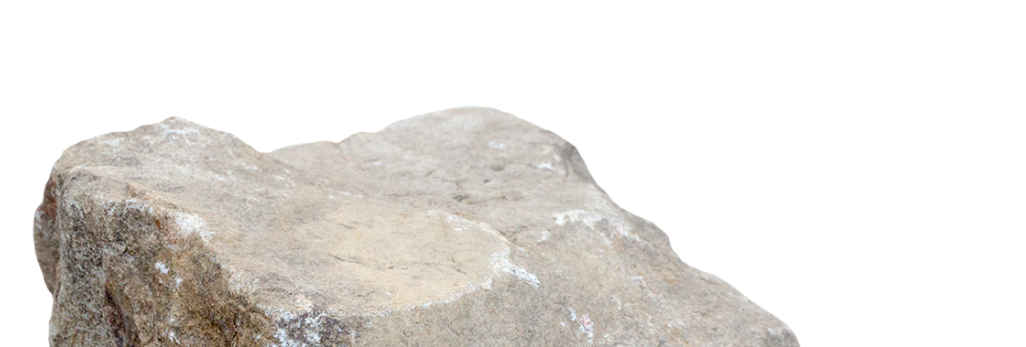
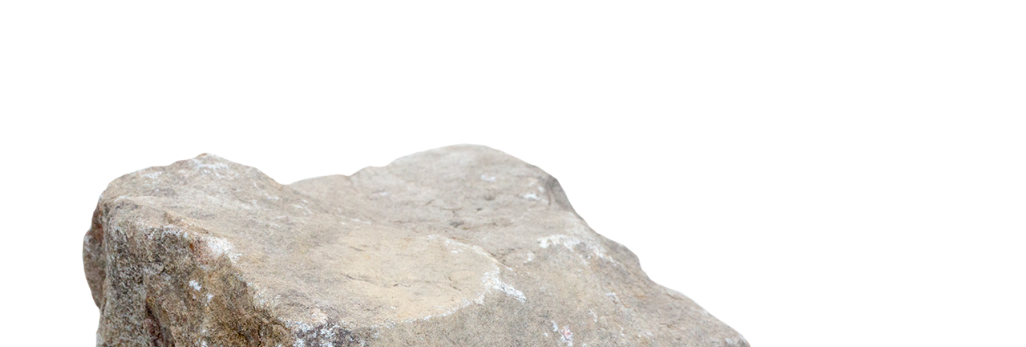
Before and after one commit to catwent/clock-out, a plain HTML site: page index.html in a window 1280 px wide. Shown: the top 347 px of the page, without its empty margins (220-1246 px from the left). Drawn offline with nearby package versions, Linux system fonts and the light colour scheme.

Commit message:
Add files via upload

```diff
--- a/main.css
+++ b/main.css
@@ -40,8 +40,8 @@ a {
 
 .back-rock img {
   z-index: 1;
-  max-height: 80%;
-  max-width: 80%;
+  max-height: 70%;
+  max-width: 70%;
   position: absolute;
   top:50%;
   left:50%;
```
